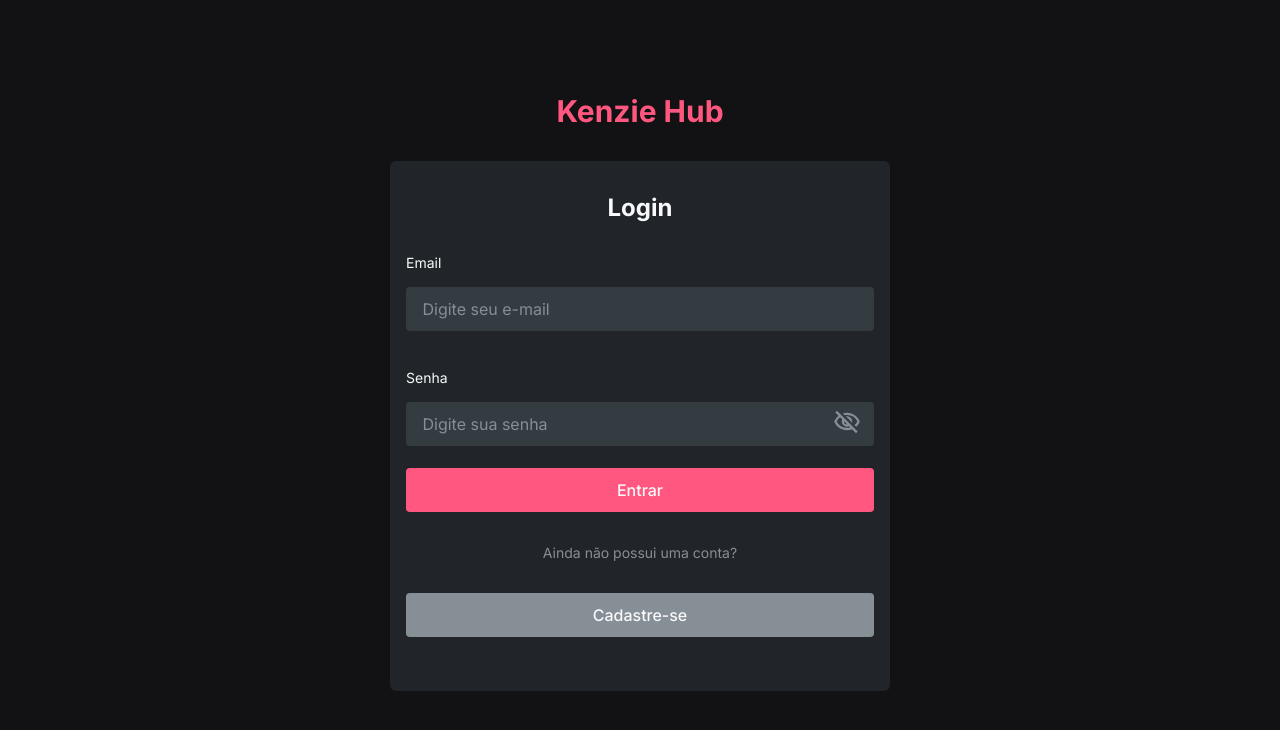
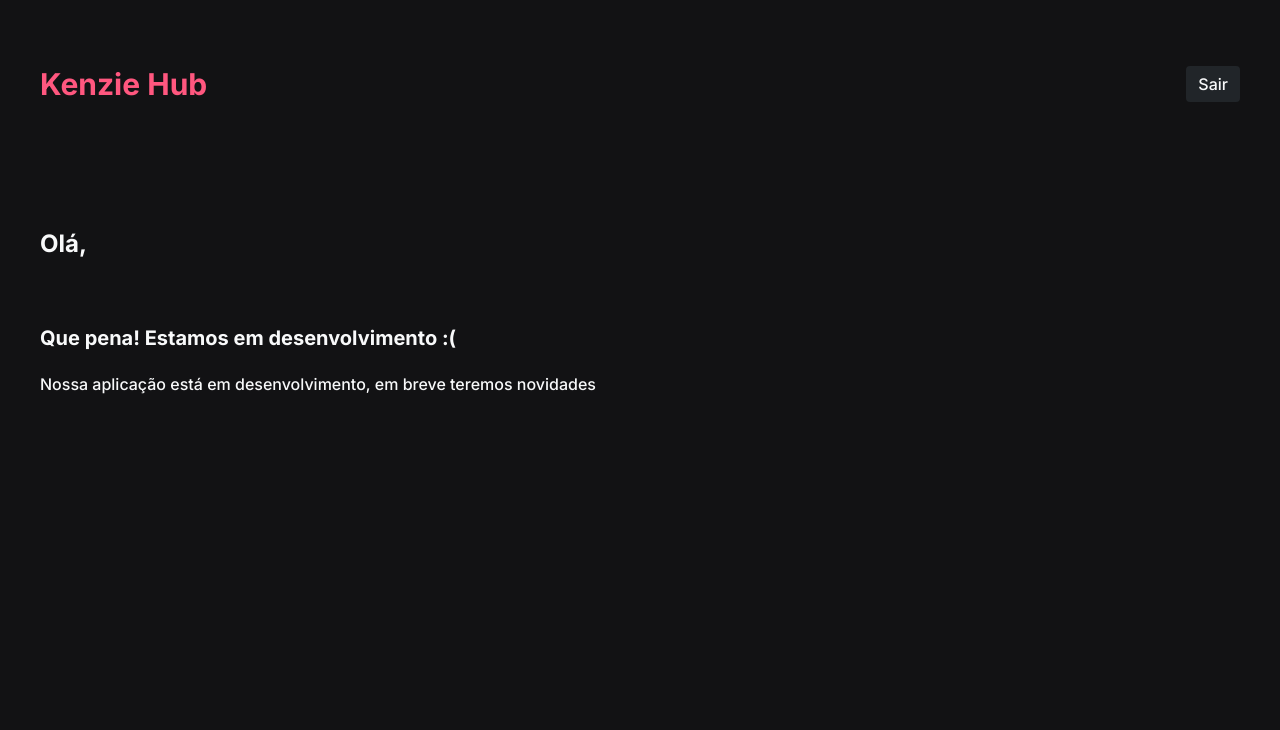
Before and after one commit to ThiagoKalac/kenzie-hub-ThiagoKalac, a React (Create React App) app in the folder kenzie-hub/: page /dashboard in a window 1280 px wide. Before the commit this address led to /. Shown: the top 730 px of the page. Built offline with nearby package versions, Linux system fonts and the light colour scheme.

Commit message:
implemented login functionality and redirection to dashboard, done authenticated user verification

```diff
--- a/kenzie-hub/public/index.html
+++ b/kenzie-hub/public/index.html
@@ -1,12 +1,12 @@
 <!DOCTYPE html>
-<html lang="en">
+<html lang="pt-br">
 
 <head>
   <meta charset="utf-8" />
   <link rel="icon" href="%PUBLIC_URL%/favicon.ico" />
   <meta name="viewport" content="width=device-width, initial-scale=1" />
   <meta name="theme-color" content="#000000" />
-  <meta name="description" content="Web site created using create-react-app" />
+  <meta name="description" content="Kenzie Hub inovação para networking e troca de conhecimento no mundo da programação. Entre, compartilhe e aprenda com o nosso time" />
   <meta name="author" content="Thiago Rodrigues da Silva" />
   <!-- font -->
   <link rel="preconnect" href="https://fonts.googleapis.com">
--- a/kenzie-hub/src/App.js
+++ b/kenzie-hub/src/App.js
@@ -3,15 +3,13 @@ import RoutesMain from "./routes/routes";
 import GlobalStyle from "./styles/globalStyle";
 import { ToastContainer } from 'react-toastify';
 import 'react-toastify/dist/ReactToastify.css';
-import { Flip } from 'react-toastify';
 
 function App() {
   return (
     <>
       <GlobalStyle />
-      <RoutesMain/>
-      <ToastContainer transition={Flip} position = "top-center"/>
-
+      <RoutesMain />
+      <ToastContainer/>
     </>
   );
 }
--- a/kenzie-hub/src/pages/Login/Login.jsx
+++ b/kenzie-hub/src/pages/Login/Login.jsx
@@ -1,16 +1,27 @@
 import { MdOutlineVisibility as Visible, MdOutlineVisibilityOff as VisibleOff} from 'react-icons/md';
-import { Section, LoginForm } from "./LoginStyle";
+import { Section, LoginForm } from "./loginStyle";
 import { BtnMain } from "../../styles/Button.js";
 import Input from "../../styles/Input.js";
-import { useState } from "react";
+import { useState, useEffect } from "react";
 import { useForm } from "react-hook-form";
 import * as yup from "yup";
 import { yupResolver } from '@hookform/resolvers/yup';
-import { Link } from 'react-router-dom';
-
+import { Link, useNavigate } from 'react-router-dom';
+import { LoginUserApi } from '../../services/api';
+import { ToastContainer,toast, Flip } from 'react-toastify';
+import 'react-toastify/dist/ReactToastify.css';
 
 const Login = () => {
      const [typeInput, setTypeInput] = useState('password')
+     const [loading, setLoading] = useState(false)
+     const navigate = useNavigate()
+     const token = localStorage.getItem('@KenzieHubToken')
+
+     useEffect(() => {
+          if (token) {
+               navigate("/dashboard")
+          }
+     })
 
      const formSchema = yup.object().shape({
           email: yup.string().required("Informa um e-mail cadastrado").email('E-mail invalido'),
@@ -25,8 +36,38 @@ const Login = () => {
           return boolean? setTypeInput('text') : setTypeInput('password')
      }
 
-     const loginUser = (data) => {
-          return console.log(data)
+     const subimitLoginUser = async (data) => {
+
+          if(data){
+
+               const responseApi = await LoginUserApi(data)
+               const loadingToast = toast.loading("Carregando...")
+               setLoading(true)
+
+               if (responseApi.status === 200) {
+
+                    toast.update(loadingToast, { render: `Seja bem vindo ${responseApi.data.user.name}`, type: "success", isLoading: false, autoClose:2000, theme: "dark", position: "top-center", closeOnClick: true, pauseOnHover: true, draggable: true,            progress: undefined, transition: Flip });
+
+
+                    setLoading(false)
+
+
+                    localStorage.clear()
+                    localStorage.setItem("@KenzieHubToken", responseApi.data.token)
+                    localStorage.setItem("@KenzieHubIdUser", responseApi.data.user.id)
+                    localStorage.setItem("@NameUser", responseApi.data.user.name)
+                    localStorage.setItem("@ModuleUser", responseApi.data.user.course_module)
+
+                    navigate("/dashboard")
+
+               } else {
+                    toast.update(loadingToast, { render:`Senha ou e-mail invalido`, type: "error", isLoading:false, autoClose:2000, theme: "dark", position: "top-center", closeOnClick: true, pauseOnHover: true, draggable: true, progress: undefined,  transition: Flip});
+
+                    setTimeout(() => {
+                    setLoading(false)
+                    }, 2000);
+               }
+          }
      }
 
      return (
@@ -34,7 +75,7 @@ const Login = () => {
      <Section>
                <h1>Kenzie Hub</h1>
 
-               <LoginForm onSubmit={handleSubmit(loginUser)}>
+               <LoginForm onSubmit={handleSubmit(subimitLoginUser)}>
                     <h2>Login</h2>
                     <label htmlFor="email">Email</label>
                     <Input placeholder=" Digite seu e-mail"  {...register("email")} />
@@ -55,14 +96,22 @@ const Login = () => {
                               <VisibleOff className="iconVisiblePassaword" onClick={()=>seePassword(true)} />
                          }
                     </div>
-                    <BtnMain type="submit">Entrar</BtnMain>
+                    <BtnMain type="submit" disabled={loading}>
+                         {loading ?
+                              <>
+                                   <div className="animationLoadign"></div>
+                                   "Carregando..."
+                              </>
+                              :
+                              "Entrar"
+                         }
+                    </BtnMain>
 
                     <span>Ainda não possui uma conta?</span>
 
                     <Link to={'../register'}>Cadastre-se</Link>
                </LoginForm>
-
-
+               <ToastContainer/>
      </Section>
 
 )};
--- /dev/null
+++ b/kenzie-hub/src/pages/dashboard/dashboard.jsx
@@ -0,0 +1,32 @@
+import { Header, Main, Nav } from "./dashboardStyle"
+import { Link, useNavigate } from 'react-router-dom';
+
+
+const Dashboard = () => {
+     const navigate = useNavigate()
+     const nameUser = localStorage.getItem('@NameUser')
+     const moduleUser = localStorage.getItem('@ModuleUser')
+
+
+
+     return (
+          <section className="container">
+               <Nav>
+                    <h1>Kenzie Hub</h1>
+                    <Link to={navigate("/")} onClick={()=> localStorage.clear()}>Sair</Link>
+               </Nav>
+               <Header>
+                    <p className="textWelcomeUser">Olá, {nameUser}</p>
+                    <p className="textModule">{moduleUser}</p>
+               </Header>
+               <Main>
+                    <p>Que pena! Estamos em desenvolvimento :(</p>
+                    <span>Nossa aplicação está em desenvolvimento, em breve teremos novidades</span>
+               </Main>
+          </section>
+     )
+}
+
+
+
+export default Dashboard
--- /dev/null
+++ b/kenzie-hub/src/pages/dashboard/dashboardStyle.js
@@ -0,0 +1,74 @@
+import styled from "styled-components";
+
+
+const Nav = styled.nav`
+
+     display: flex;
+     justify-content: space-between;
+     align-items: center;
+     height: 72px;
+     padding: 24px;
+     margin: 32px auto 64px auto;
+
+     h1{
+          font:var(--title-1);
+          color: var(--color-primary);
+     }
+
+
+     a{
+          padding: 8px 12px;
+          border:none;
+          border-radius: 4px;
+          color:var(--gray-0);
+          font: var(--button);
+          background-color: var(--gray-3);
+          cursor: pointer;
+          text-align: center;
+
+               &:hover,&:focus,&:active{
+                    background-color: var(--gray-1);
+                    transition: 0.2s ease-in-out;
+               }
+
+          }
+
+
+`
+
+const Header = styled.header`
+     display: flex;
+     justify-content: space-between;
+     align-items: center;
+     height: 118px;
+     padding: 24px;
+
+          .textWelcomeUser{
+               font:var(--title-2);
+               color: var(--gray-0);
+          }
+
+          .textModule{
+               font:var(--title-3);
+               color: var(--gray-1);
+          }
+`
+
+const Main = styled.main`
+     display: flex;
+     flex-direction: column;
+     justify-content: center;
+     gap: 24px;
+     padding: 24px;
+
+          p{
+               font:var(--title-3);
+               color: var(--gray-0);
+          }
+
+          span{
+               font: 500 16px var(--font);
+               color: var(--gray-0);
+          }
+`
+export {Nav,Header,Main}
--- a/kenzie-hub/src/pages/register/registerStyle.js
+++ b/kenzie-hub/src/pages/register/registerStyle.js
@@ -45,7 +45,7 @@ const Section = styled.section`
 const RegisterForm = styled.form`
      display: flex;
      flex-direction: column;
-     gap:10px;
+     gap:7px;
      width: 100%;
      max-width: 600px;
      padding: 16px;
--- a/kenzie-hub/src/routes/routes.js
+++ b/kenzie-hub/src/routes/routes.js
@@ -1,18 +1,24 @@
 import { Routes, Route, Navigate } from 'react-router-dom';
-import Login from '../pages/login/Login';
+import Dashboard from '../pages/dashboard/dashboard';
+import Login from '../pages/login/login';
 import Register from '../pages/register/register';
 
 
-const RoutesMain = () => (
+const RoutesMain = () => {
+
+     return (
 
 
-     <Routes>
-          <Route path="/" element={<Login />}></Route>
-          <Route path="/register" element={<Register />}></Route>
-          <Route path="*" element={<Navigate to="/" />}/>
-     </Routes>
+          <Routes>
+               <Route path="/" element={<Login/>}></Route>
+               <Route path="/register" element={<Register />}/>
+               <Route path="/dashboard" element={<Dashboard />}/>
+               <Route path="*" element={<Navigate to="/" />} />
 
-)
+          </Routes>
+     )
+
+}
 
 
 
--- a/kenzie-hub/src/services/api.js
+++ b/kenzie-hub/src/services/api.js
@@ -7,14 +7,18 @@ const apiRequest = axios.create({
 })
 
 
-const RegisterApi = async (data) => {
+const RegisterUserApi = async (data) => {
 return await apiRequest.post("/users", data)
+     .then(response => response)
+     .catch(err => err)
+}
+
+const LoginUserApi = async (data) => {
+     return await apiRequest.post("/sessions", data)
      .then(response => response)
      .catch(err => err)
 }
 
 
 
-
-
-export { RegisterApi }
+export { RegisterUserApi, LoginUserApi }
--- a/kenzie-hub/src/styles/Button.js
+++ b/kenzie-hub/src/styles/Button.js
@@ -3,6 +3,7 @@ import styled from "styled-components";
 export const BtnMain = styled.button`
      width: 100%;
      padding: 12px;
+     height: 40px;
      border:none;
      border-radius: 4px;
      color:var(--gray-0);
--- a/kenzie-hub/src/styles/globalStyle.js
+++ b/kenzie-hub/src/styles/globalStyle.js
@@ -27,7 +27,7 @@ const GlobalStyle = createGlobalStyle`
 
 		--title-1:   	 700 30px 'Inter', sans-serif;
 		--title-2:  	 700 24px 'Inter', sans-serif;
-		--title-3:  	 700 16px 'Inter', sans-serif;
+		--title-3:  	 700 20px 'Inter', sans-serif;
 		--input:        400 16px 'Inter', sans-serif;
 		--button:       500 16px 'Inter', sans-serif;
 		--headLine: 	 400 14px 'Inter', sans-serif;
```
Also changed, not shown: kenzie-hub/src/pages/register/register.jsx (+21 -13 lines).
